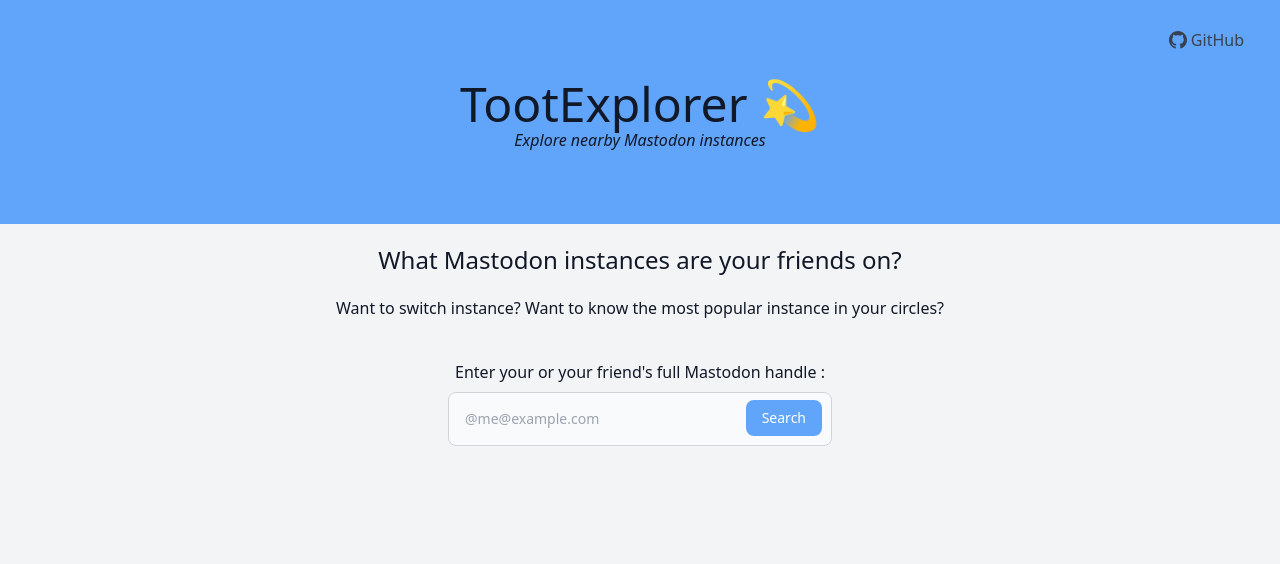
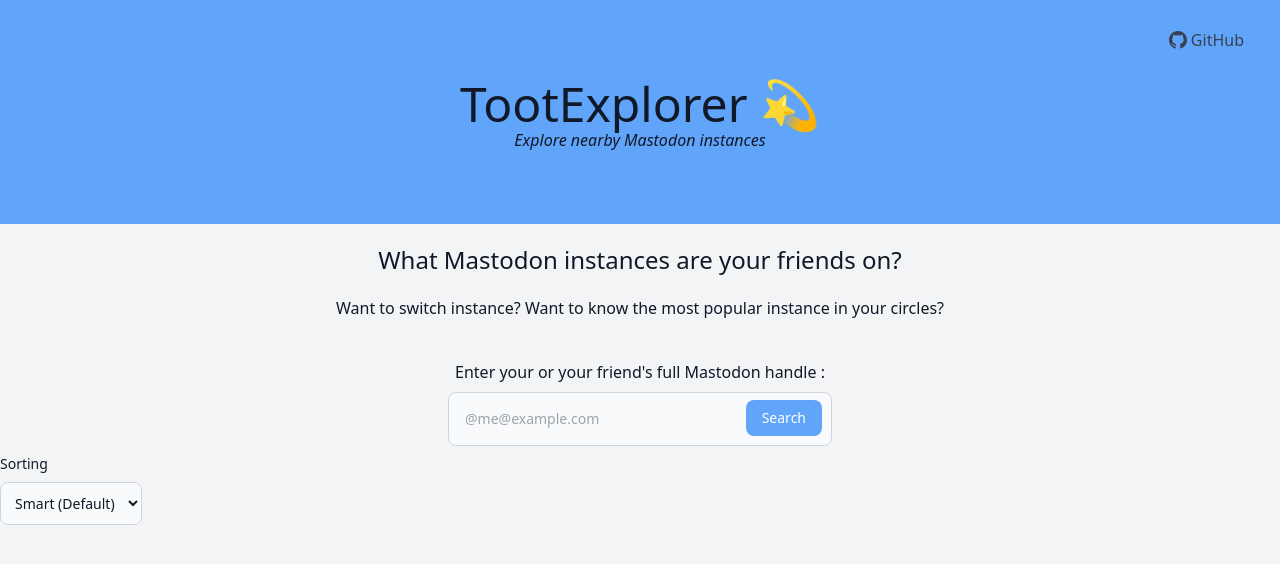
Before and after one commit to Bo-Duke/TootExplorer, a Nuxt app: page / in a window 1280 px wide. Shown: the top 564 px of the page. Built offline with nearby package versions, Linux system fonts and the light colour scheme.

Commit message:
Added sorting system

```diff
--- a/helpers/generateInstanceList.ts
+++ b/helpers/generateInstanceList.ts
@@ -14,5 +14,5 @@
       });
     }
     return acc;
-  }, [] as Instance[]).sort((a, b) => b.users.length - a.users.length);
+  }, [] as Instance[]);
 };
--- /dev/null
+++ b/helpers/sortInstances.ts
@@ -0,0 +1,32 @@
+import { InstanceWithInfo, SortingType } from "~~/types/types";
+
+export const sortInstances = (instanceList: InstanceWithInfo[], sort: SortingType = 'smart') => {
+    console.log('sort', sort);
+    switch (sort) {
+        case 'smart':
+            return smartSort(instanceList);
+        case 'friends':
+            return instanceList.sort((a, b) => b.users.length - a.users.length);
+        case 'users':
+            return instanceList.sort((a, b) => b.usage.users.active_month - a.usage.users.active_month);
+        default:
+            return instanceList;
+    }
+}
+
+export const smartSort = (instanceList: InstanceWithInfo[]) => {
+    const mainInstances = instanceList.filter(ins => ins.usage.users.active_month >= 10 && ins.users.length > 1);
+    const lonelyInstances = instanceList.filter(ins => ins.usage.users.active_month >= 10 && ins.users.length === 1);
+    const smallInstances = instanceList.filter(ins => ins.usage.users.active_month < 10 && ins.registrations.enabled);
+    const privateInstances = instanceList.filter(ins => ins.usage.users.active_month < 10 && !ins.registrations.enabled);
+
+    return [
+        ...mainInstances.sort((a, b) => getUserPercentage(b) - getUserPercentage(a)),
+        ...lonelyInstances.sort((a, b) => getUserPercentage(b) - getUserPercentage(a)),
+        ...smallInstances.sort((a, b) => b.users.length - a.users.length),
+        ...privateInstances.sort((a, b) => b.users.length - a.users.length),
+    ]
+}
+
+const getUserPercentage = (instance: InstanceWithInfo) =>
+  (instance.users.length / instance.usage.users.active_month) * 100
--- a/pages/index.vue
+++ b/pages/index.vue
@@ -63,9 +63,17 @@
       </div>
     </form>
     <user-info v-if="userDetails" :key="userDetails.id" :details="userDetails" :user="user" />
+    <general-error v-if="isError" />
+    <div >
+      <label for="sorting" class="text-left block my-2 text-sm font-medium text-gray-900 dark:text-white">Sorting</label>
+      <select @change="sortInstances" v-model="sorting" id="sorting" class="bg-gray-50 border border-gray-300 text-gray-900 text-sm rounded-lg focus:ring-blue-500 focus:border-blue-500 block p-2.5 dark:bg-gray-700 dark:border-gray-600 dark:placeholder-gray-400 dark:text-white dark:focus:ring-blue-500 dark:focus:border-blue-500">
+        <option value="smart">Smart (Default)</option>
+        <option value="users">Total users</option>
+        <option value="friends">Friends</option>
+      </select>
+    </div>
     <instances-list v-if="instanceList" :instances="instanceList" :instance="instance" />
     <error-instances-list v-if="errorInstanceList.length > 0" :instances="errorInstanceList" />
-    <general-error v-if="isError" />
   </div>
 </template>
 
@@ -73,6 +81,7 @@
 import { fetchWithHeaders } from '../helpers/fetchAllFollowings';
 import { generateInstanceList } from '../helpers/generateInstanceList';
 import { fetchInstancesDetails } from '../helpers/fetchInstancesDetails';
+import { sortInstances } from '../helpers/sortInstances';
 
 const Index = {
   data() {
@@ -84,6 +93,7 @@
       instance: null,
       isLoading: false,
       isError: false,
+      sorting: 'smart',
     };
   },
   methods: {
@@ -105,7 +115,7 @@
         const instanceList = generateInstanceList(followings);
         const { updatedInstances: instanceDetails, errorInstances } = await fetchInstancesDetails(instanceList);
         this.instance = instance;
-        this.instanceList = instanceDetails;
+        this.instanceList = sortInstances(instanceDetails, this.sorting);
         this.isLoading = false;
         this.errorInstanceList = errorInstances;
       } catch (e) {
@@ -114,6 +124,9 @@
         this.isError = true;
       }
     },
+    sortInstances (event) {
+      this.instanceList = sortInstances(this.instanceList, event.target.value);
+    },
   },
 };
 
--- a/types/types.ts
+++ b/types/types.ts
@@ -21,3 +21,5 @@
   instance: string;
   users: User[];
 }
+
+export type SortingType = 'smart' | 'friends' | 'users';
```
